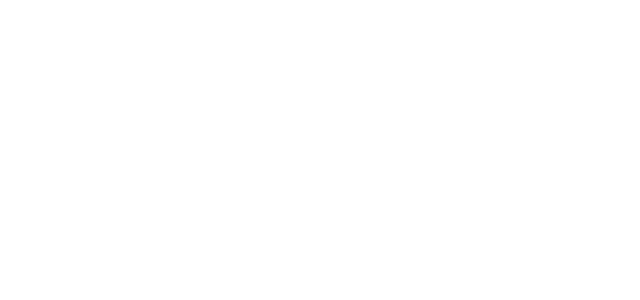
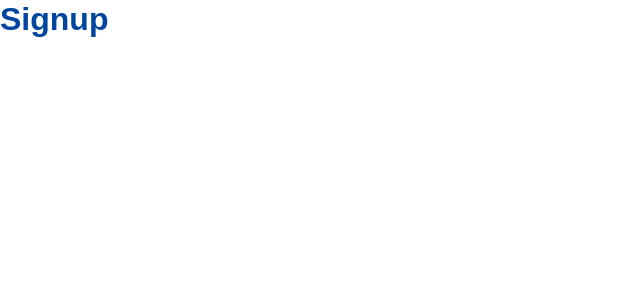
Before and after one commit to afDonosoD/entregas-ux, a React (Vite) app in the folder mediminder-web/: page /signup in a window 1280 px wide. Before the commit this address had no page. Shown: the top 300 px of the page, without its empty margins (0-640 px from the left). Built offline with nearby package versions, Linux system fonts and the light colour scheme; a web font is replaced by a local one.

Commit message:
Add signup page

```diff
--- a/mediminder-web/src/main.jsx
+++ b/mediminder-web/src/main.jsx
@@ -5,6 +5,7 @@ import App from './App.jsx'
 import { BrowserRouter, Route, Routes } from 'react-router'
 import Login from './views/login/login.jsx'
 import RecoverPassword from './views/recover-password/recover-password.jsx'
+import Signup from './views/signup/signup.jsx'
 // Import our custom CSS
 
 // Import all of Bootstrap’s JS
@@ -19,6 +20,7 @@ createRoot(document.getElementById('root')).render(
         <Route index element={<App />} />
         <Route path='login' element={<Login />} />
         <Route path='recover-password' element={<RecoverPassword />} />
+        <Route path='signup' element={<Signup />} />
       </Routes>
     </BrowserRouter>
   </StrictMode>,
--- /dev/null
+++ b/mediminder-web/src/views/signup/signup.jsx
@@ -0,0 +1,9 @@
+function Signup() {
+  return (
+    <>
+      <h1>Signup</h1>
+    </>
+  );
+}
+
+export default Signup;
```
